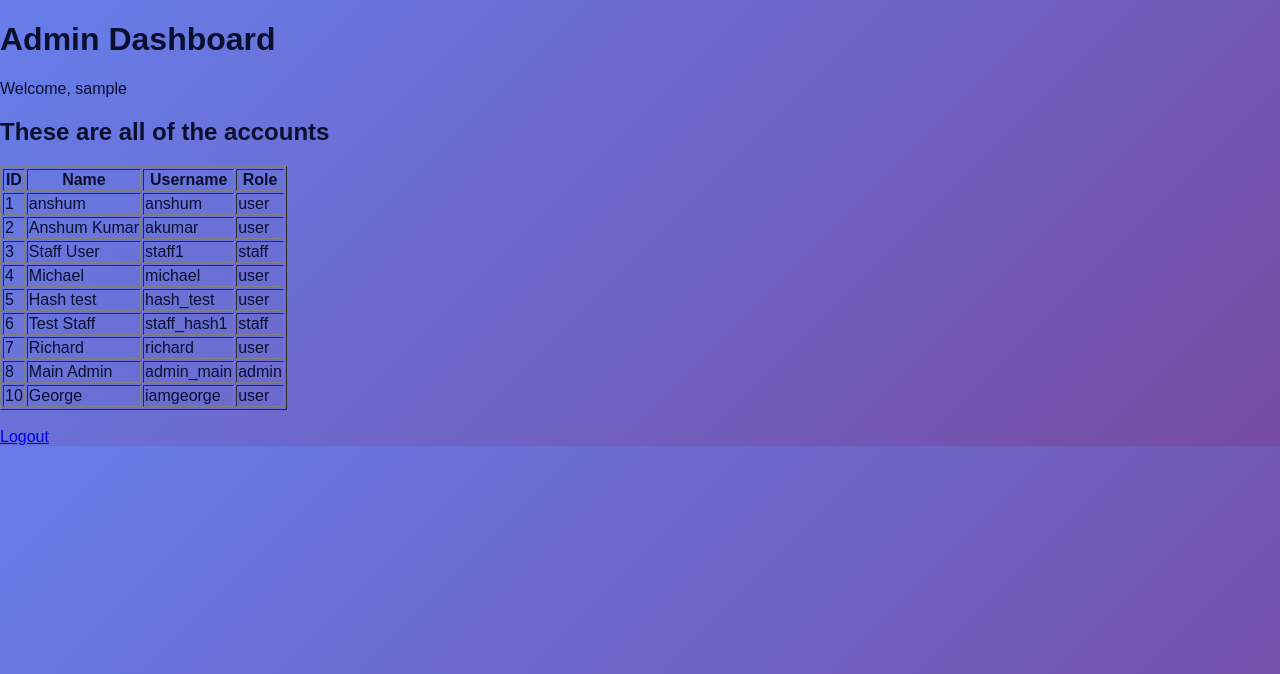
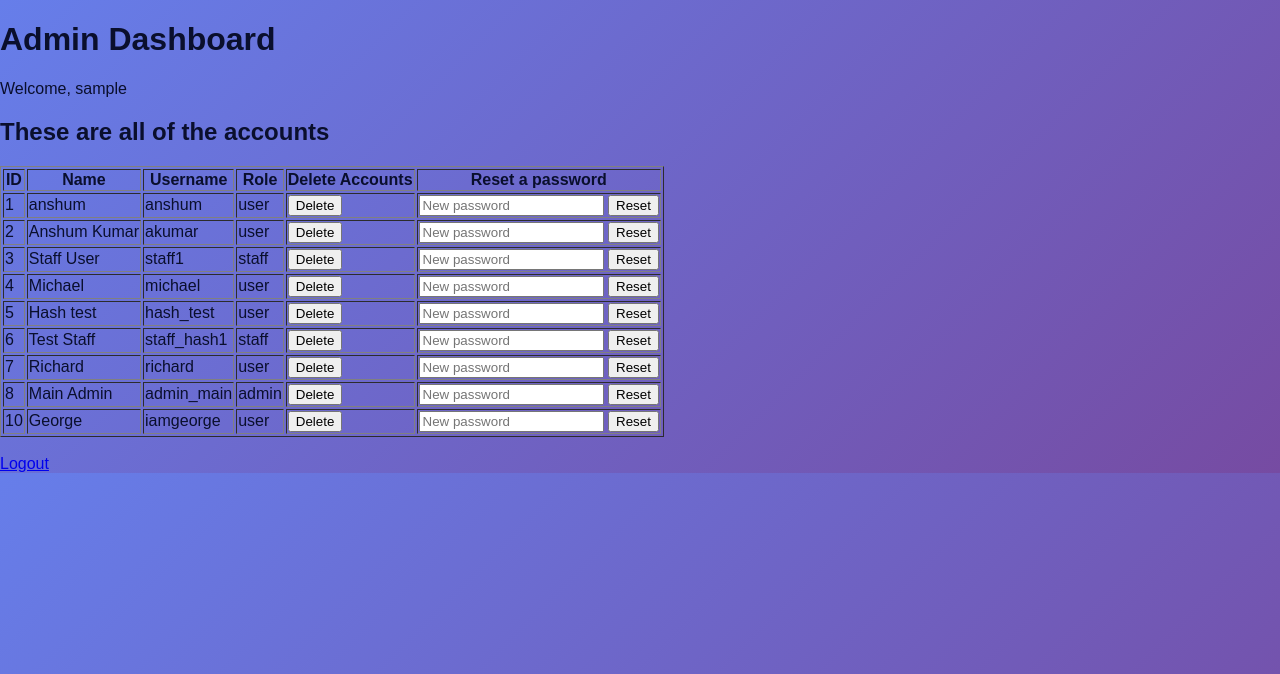
Before and after one commit to anshumkumar/IT_Ticket_manager_app_ak, a Flask app: page /admin_dashboard in a window 1280 px wide. Shown: the top 674 px of the page. Run offline with Flask 3, Linux system fonts and the light colour scheme; the visitor is signed in with stand-in values (Sample User, id 1); data comes from the database, SQL or seed files in the repository; both versions use the stored data as it was after the commit.

Commit message:
(Version 1.16) Working on the functionality where users can send password reset requests to admin.

```diff
--- a/app.py
+++ b/app.py
@@ -1,9 +1,10 @@
 from flask import Flask, render_template, request, redirect, url_for, session
 from models.tickets import Ticket
 from database.db import create_table
+from database.db import get_db_connection
 from models.user import User
 from models.devices import Device
-from werkzeug.security import check_password_hash
+from werkzeug.security import check_password_hash, generate_password_hash
 
 app = Flask(__name__)
 app.secret_key = 'anshum_key'
@@ -258,7 +259,64 @@ def admin_dashboard():
         return redirect(url_for('login'))
 
     users = User.get_all_users()
+
+
+    conn = get_db_connection()
+    cursor = conn.cursor()
+    cursor.execute("SELECT * FROM users WHERE password_request = 1")
+    requests = cursor.fetchall()
+    conn.close()
+
     return render_template('admin_dashboard.html', users=users)
+
+
+# functionality for admin to delete user accounts.
+@app.route('/admin/delete_account/<int:user_id>', methods=['POST'])
+def delete_account_admin(user_id):
+    if 'user_id' not in session or session.get('role') != 'admin':
+        return redirect(url_for('login'))
+
+    if user_id == session['user_id']:
+        return redirect(url_for('admin_dashboard'))
+
+    User.delete_user(user_id)
+    return redirect(url_for('admin_dashboard'))
+
+# functionality for admin to change a users password.
+
+@app.route('/admin/reset_password_admin/<int:user_id>', methods=['POST'])
+def reset_password_admin(user_id):
+    if 'user_id' not in session or session.get('role') != 'admin':
+        return redirect(url_for('login'))
+
+    new_pass = request.form.get('new_pass', '').strip()
+
+    if not new_pass:
+        return redirect(url_for('admin_dashboard'))
+
+    User.password_change(user_id, new_pass)
+    return redirect(url_for('admin_dashboard'))
+
+# users and staff can request password reset.
+
+@app.route('/req_pass_reset', methods=['POST'])
+def req_pass_reset():
+    if 'user_id' not in session  or session.get('role') != 'user':
+        return redirect(url_for('login'))
+
+    conn = get_db_connection()
+    cursor = conn.cursor()
+    cursor.execute(
+        "UPDATE users SET password_request = 1 WHERE id = ?",
+        (session['user_id'],)
+    )
+    conn.commit()
+    conn.close()
+
+    return redirect(url_for('user_dashboard'))
+
+
+
 
 if __name__ == '__main__':
     app.run(debug=True)
--- a/database/db.py
+++ b/database/db.py
@@ -46,6 +46,11 @@ def create_table():
     except sqlite3.OperationalError:
        pass
 
+    try:
+        cursor.execute("ALTER TABLE users ADD COLUMN password_request INTEGER DEFAULT 0")
+    except sqlite3.OperationalError:
+        pass
+
     cursor.execute('''CREATE TABLE IF NOT EXISTS devices (
                    device_id INTEGER PRIMARY KEY AUTOINCREMENT,
                    assigned_to INTEGER NOT NULL,
--- a/models/user.py
+++ b/models/user.py
@@ -50,3 +50,28 @@ class User:
                 row['role']
             ))
         return users
+
+    @staticmethod
+    def delete_user(user_id):
+        conn = get_db_connection()
+        cursor = conn.cursor()
+        cursor.execute('DELETE FROM users WHERE id = ?', (user_id,))
+        conn.commit()
+        conn.close()
+
+
+    @staticmethod
+    def password_change(user_id, new_pass):
+        conn = get_db_connection()
+        cursor = conn.cursor()
+
+        pass_hashed = generate_password_hash(new_pass)
+
+        cursor.execute(
+            'UPDATE users SET password = ?, password_request = 0 WHERE id = ?',
+
+            (pass_hashed, user_id)
+        )
+
+        conn.commit()
+        conn.close()
--- a/templates/admin_dashboard.html
+++ b/templates/admin_dashboard.html
@@ -17,6 +17,8 @@
             <th>Name</th>
             <th>Username</th>
             <th>Role</th>
+            <th>Delete Accounts</th>
+            <th>Reset a password</th>
         </tr>
 
         {% for user in users %}
@@ -25,9 +27,27 @@
             <td>{{ user.name }}</td>
             <td>{{ user.username }}</td>
             <td>{{ user.role }}</td>
+            <td>
+                <form method="POST" action="{{ url_for('delete_account_admin', user_id=user.id) }}">
+                    <button type="submit">Delete</button>
+                </form>
+            </td>
+            <td>
+                <form method="POST" action="{{ url_for('reset_password_admin', user_id=user.id) }}">
+                    <input type="password" name="new_pass" placeholder="New password" required>
+                    <button type="submit">Reset</button>
+                </form>
+            </td>
+
         </tr>
         {% endfor %}
     </table>
+
+
+
+
+
+
 
     <br>
     <a href="{{ url_for('logout') }}">Logout</a>
--- a/templates/user_dashboard.html
+++ b/templates/user_dashboard.html
@@ -17,6 +17,9 @@
             <a href="{{ url_for('logout') }}">Logout</a>
             <button onclick="toggleDarkMode()" class="dark-mode-btn"> Dark Mode
             </button>
+            <form action="{{ url_for('req_pass_reset') }}" method="POST">
+                <button type="submit" class="dark-mode-btn">Request Password Change</button>
+            </form>
         </div>
 
         <div class="main-content">
```
Also changed, not shown: database/tickets.db.
